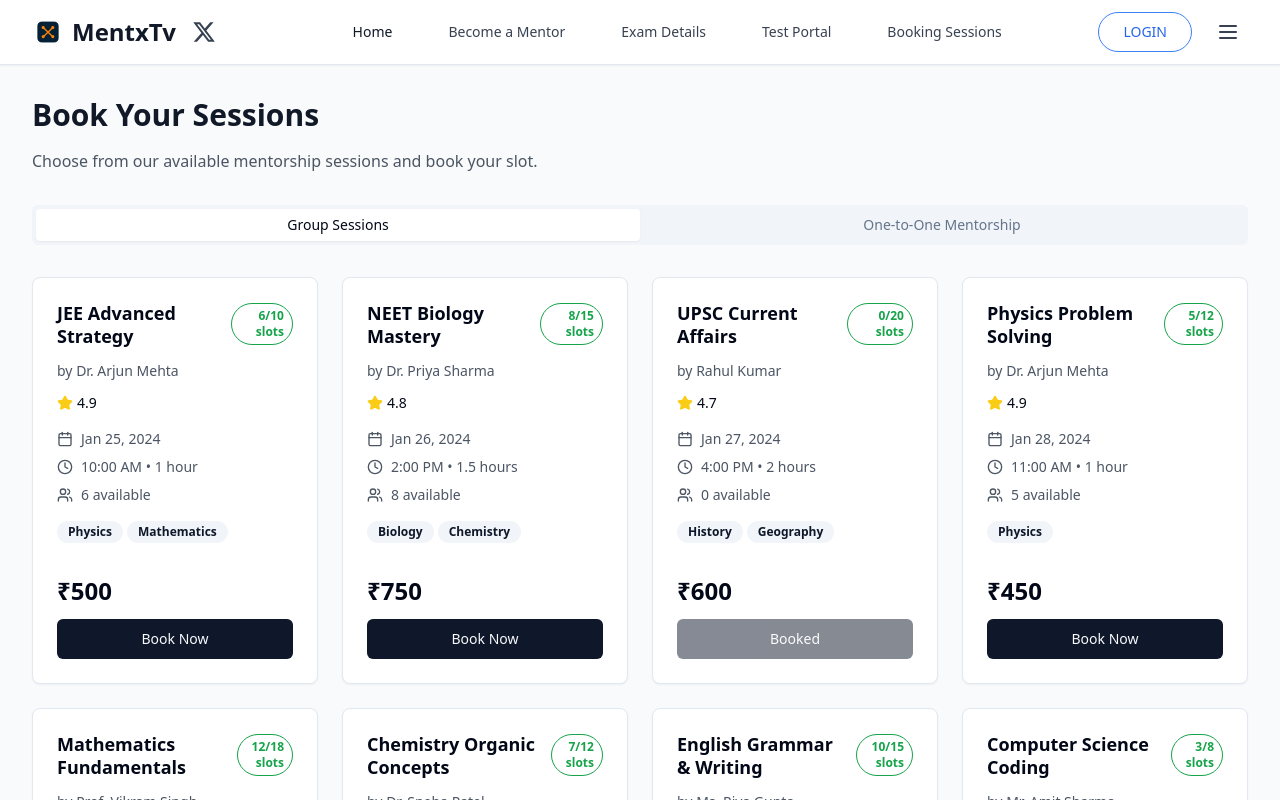
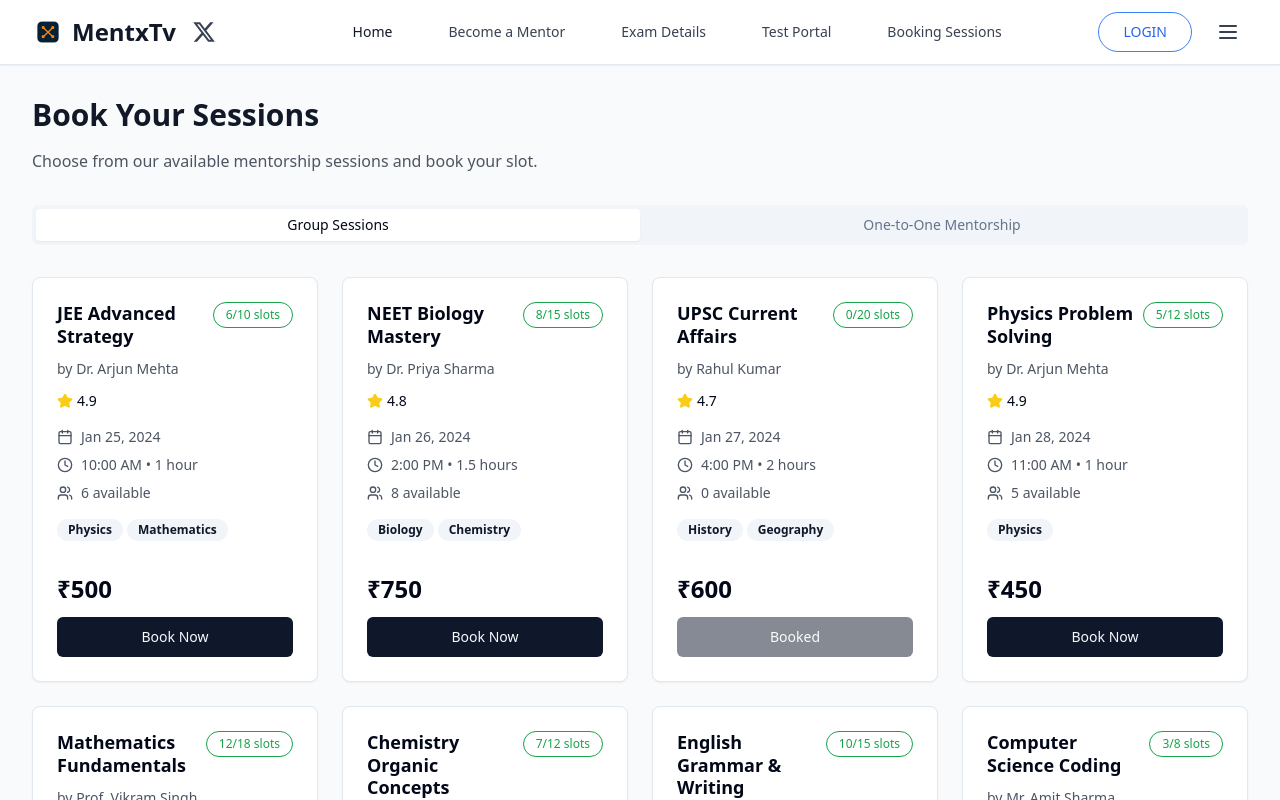
Before and after one commit to RBalaji28/exprto-exam-hub, a React (Vite) app: page /booking-sessions in a window 1280 px wide. Shown: the top 800 px of the page. Built offline with nearby package versions, Linux system fonts and the light colour scheme.

Commit message:
Fix: Improve session card slot display
Improved the display of available slots on the session cards for better visual clarity.

```diff
--- a/src/components/SessionCard.tsx
+++ b/src/components/SessionCard.tsx
@@ -41,15 +41,13 @@ const SessionCard = ({
       <CardContent className="p-6 space-y-4 flex-1 flex flex-col">
         <div className="space-y-3">
           <div className="flex items-start justify-between gap-2">
-            <h3 className="font-semibold text-lg leading-tight">{title}</h3>
-            <div className="text-right">
-              <Badge
-                variant="outline"
-                className="text-green-600 border-green-600 mb-1 text-xs px-2 py-1"
-              >
-                {slotsText} slots
-              </Badge>
-            </div>
+            <h3 className="font-semibold text-lg leading-tight flex-1">{title}</h3>
+            <Badge
+              variant="outline"
+              className="text-green-600 border-green-600 text-xs px-3 py-1 font-medium whitespace-nowrap"
+            >
+              {slotsText} slots
+            </Badge>
           </div>
 
           <p className="text-gray-600 text-sm">by {mentor}</p>
```
